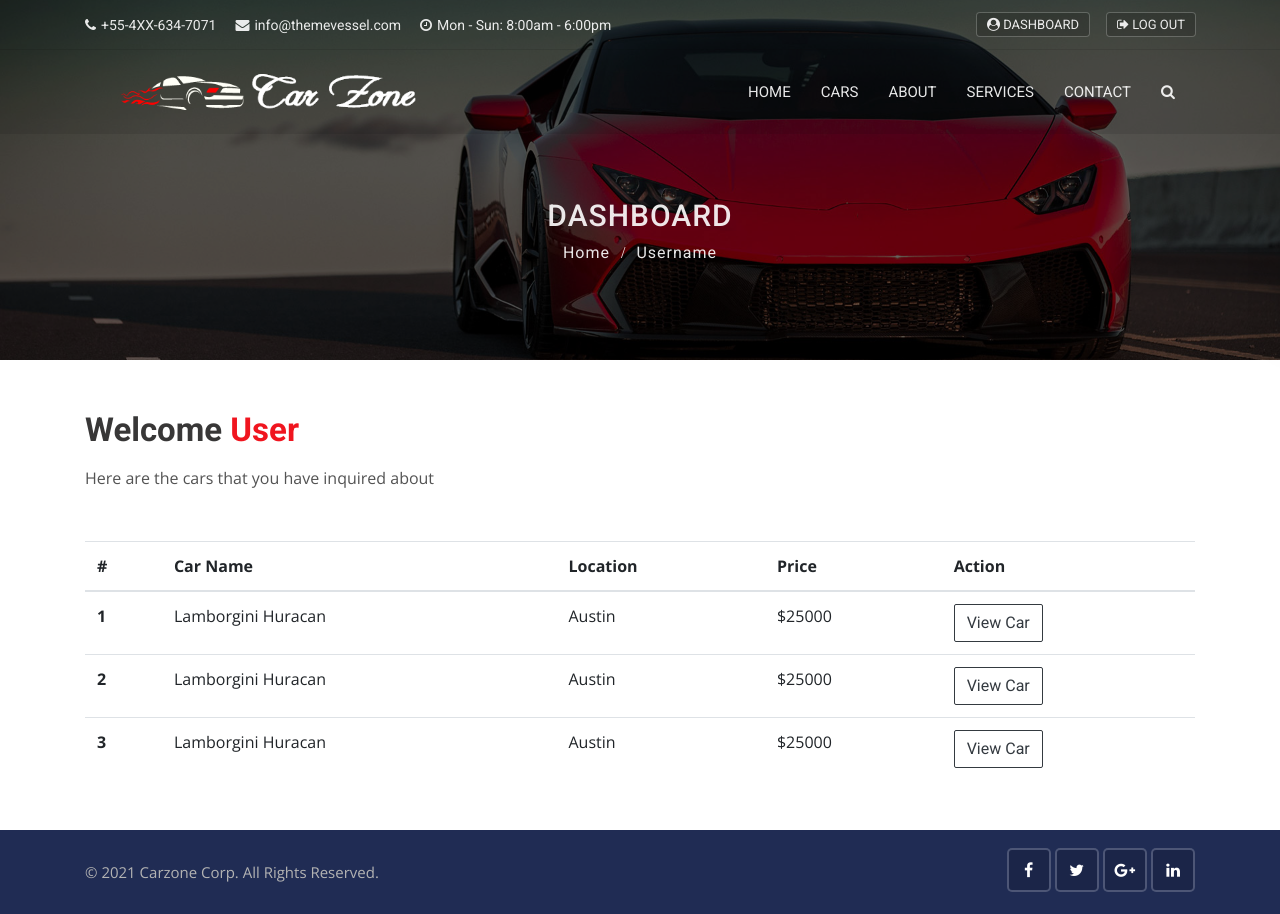
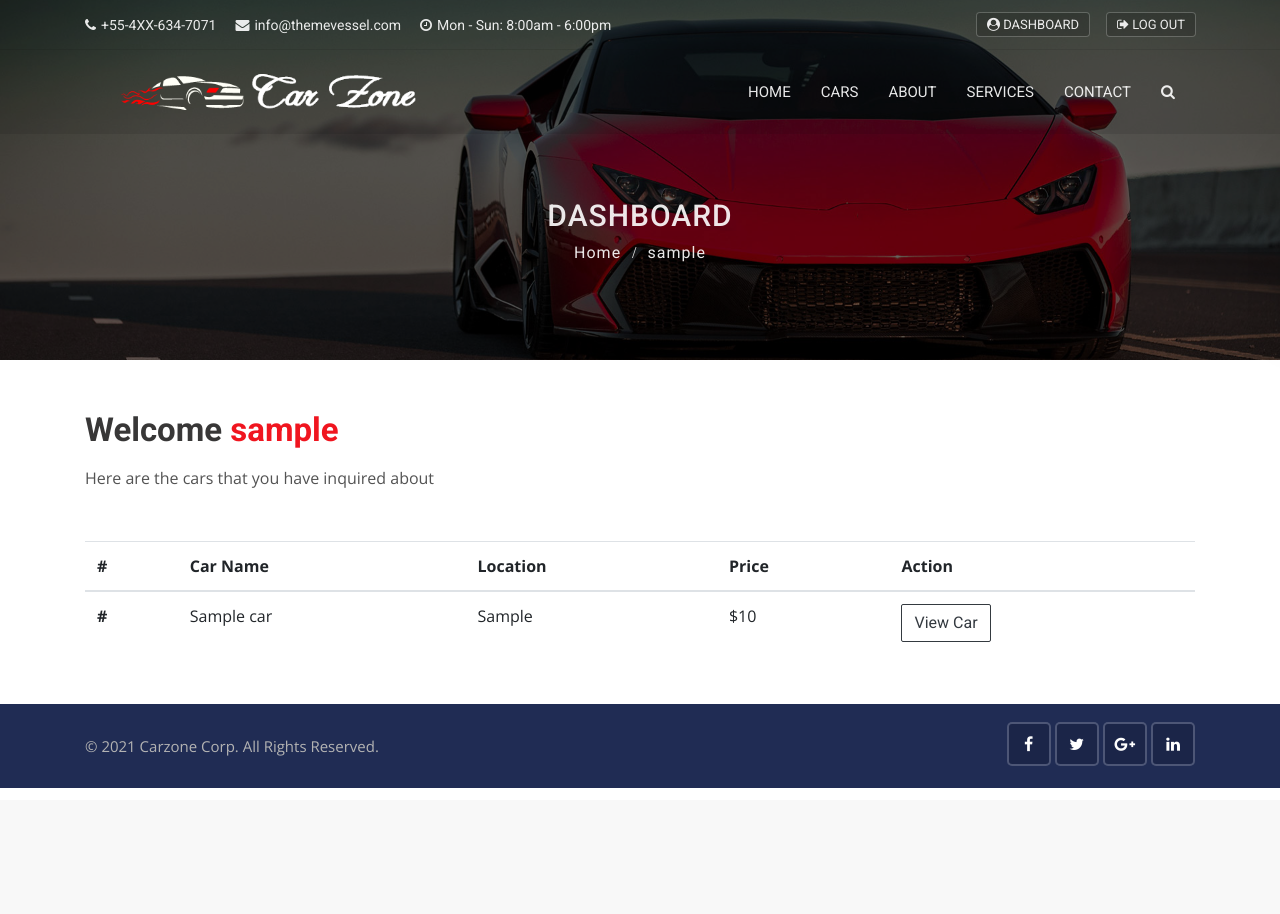
Before and after one commit to nuruddinsayeed/Django_car_deal_project, a Django app: page /account/ in a window 1280 px wide. After the commit the page ends 788 px from the top, so only its background shows below. Run offline with Django 3.2, Linux system fonts and the light colour scheme; a user stored in the database is signed in; tables that the repository leaves empty hold one stand-in row (values such as "Sample post"); some libraries are stand-ins or nearby versions.

Commit message:
Dashboard connected with Inquiry database

```diff
--- a/car_deal/users/templates/users/dashboard.html
+++ b/car_deal/users/templates/users/dashboard.html
@@ -1,4 +1,6 @@
 {% extends 'base.html' %}
+<!--Load Humanize-->
+{% load humanize %}
 
 {% block title %}Dashboard{% endblock title %}
 <!--Load Content-->
@@ -11,7 +13,7 @@
       <h1>Dashboard</h1>
       <ul class="breadcrumbs">
         <li><a href="{% url 'home' %}">Home</a></li>
-        <li class="active">Username</li>
+        <li class="active">{{ user.username }}</li>
       </ul>
     </div>
   </div>
@@ -22,7 +24,7 @@
 
 <div class="container mt-50 mb-50">
   <div class="main-title" style="text-align: left !important">
-    <h1>Welcome <span>User</span></h1>
+    <h1>Welcome <span>{{ user.username }}</span></h1>
     <p>Here are the cars that you have inquired about</p>
   </div>
   {% include 'includes/messages.html' %}
@@ -37,27 +39,21 @@
       </tr>
     </thead>
     <tbody>
-      <tr>
-        <th scope="row">1</th>
-        <td>Lamborgini Huracan</td>
-        <td>Austin</td>
-        <td>$25000</td>
-        <td><a href="#" class="btn btn-outline-dark">View Car</a></td>
-      </tr>
-      <tr>
-        <th scope="row">2</th>
-        <td>Lamborgini Huracan</td>
-        <td>Austin</td>
-        <td>$25000</td>
-        <td><a href="#" class="btn btn-outline-dark">View Car</a></td>
-      </tr>
-      <tr>
-        <th scope="row">3</th>
-        <td>Lamborgini Huracan</td>
-        <td>Austin</td>
-        <td>$25000</td>
-        <td><a href="#" class="btn btn-outline-dark">View Car</a></td>
-      </tr>
+
+      {% if inquiries %}
+        {% for inquiry in inquiries %}
+          <tr>
+            <th scope="row">#</th>
+            <td>{{ inquiry.car.car_title }}</td>
+            <td>{{ inquiry.city }}</td>
+            <td>${{ inquiry.car.price | intcomma }}</td>
+            <td><a href="{% url 'car' inquiry.car.id %}" class="btn btn-outline-dark">View Car</a></td>
+          </tr>
+        {% endfor %}
+      {% else %}
+      <h3>You don't have any inquiry</h3>
+      {% endif %}
+
     </tbody>
   </table>
 </div>
--- a/car_deal/users/views.py
+++ b/car_deal/users/views.py
@@ -1,9 +1,13 @@
 from django.shortcuts import redirect, render
 from django.urls import reverse
 from django.contrib import messages, auth
+from django.contrib.auth.decorators import login_required
 from django.views.generic.edit import CreateView
 
 from .froms import UserRegForm, LoginForm
+
+from users.models import CustomUser
+from inquiry.models import Inquiry
 
 
 def login(request):
@@ -67,7 +71,11 @@ class RegistrationView(CreateView):
         return super().form_invalid(form)
 
 
+@login_required(login_url='login')
 def dashboard(request):
     """Render dashboard Template"""
 
-    return render(request, "users/dashboard.html")
+    user_inquiry = Inquiry.objects.order_by(
+        'created_at').filter(user=request.user)
+
+    return render(request, "users/dashboard.html", {'inquiries': user_inquiry})
```
